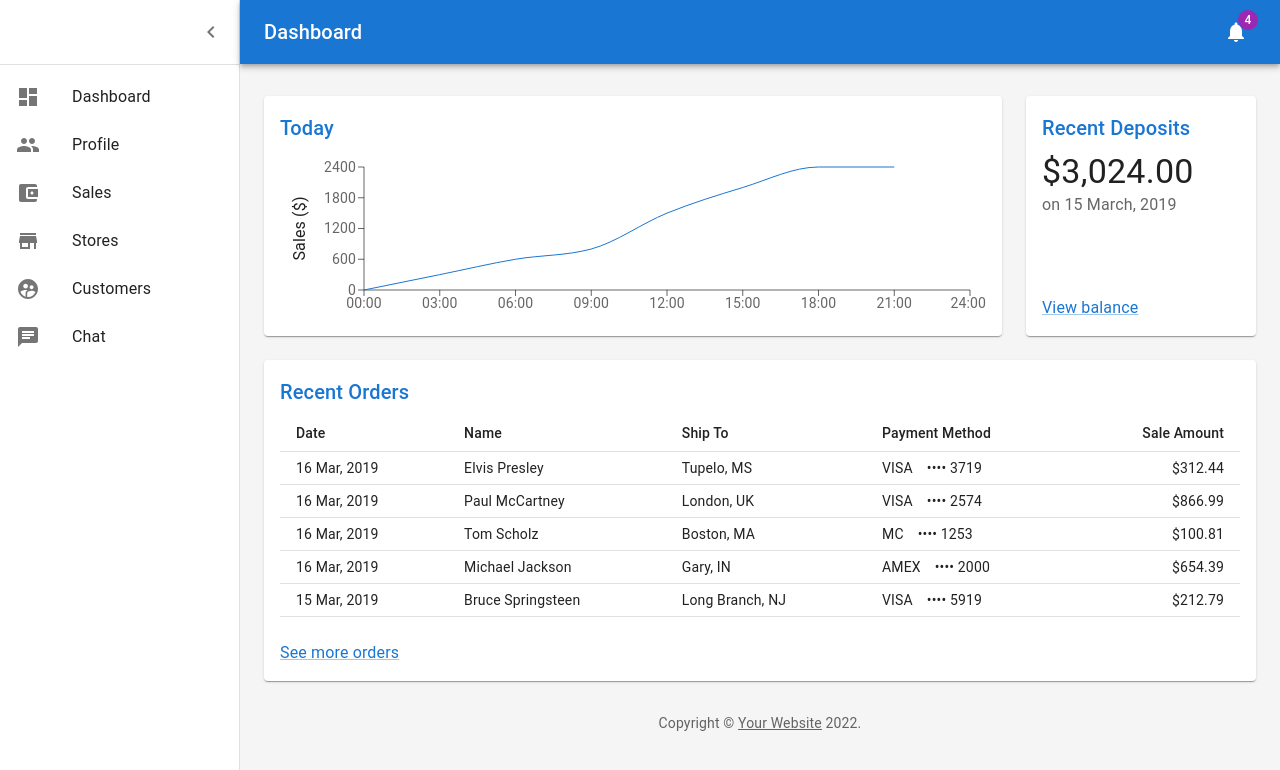
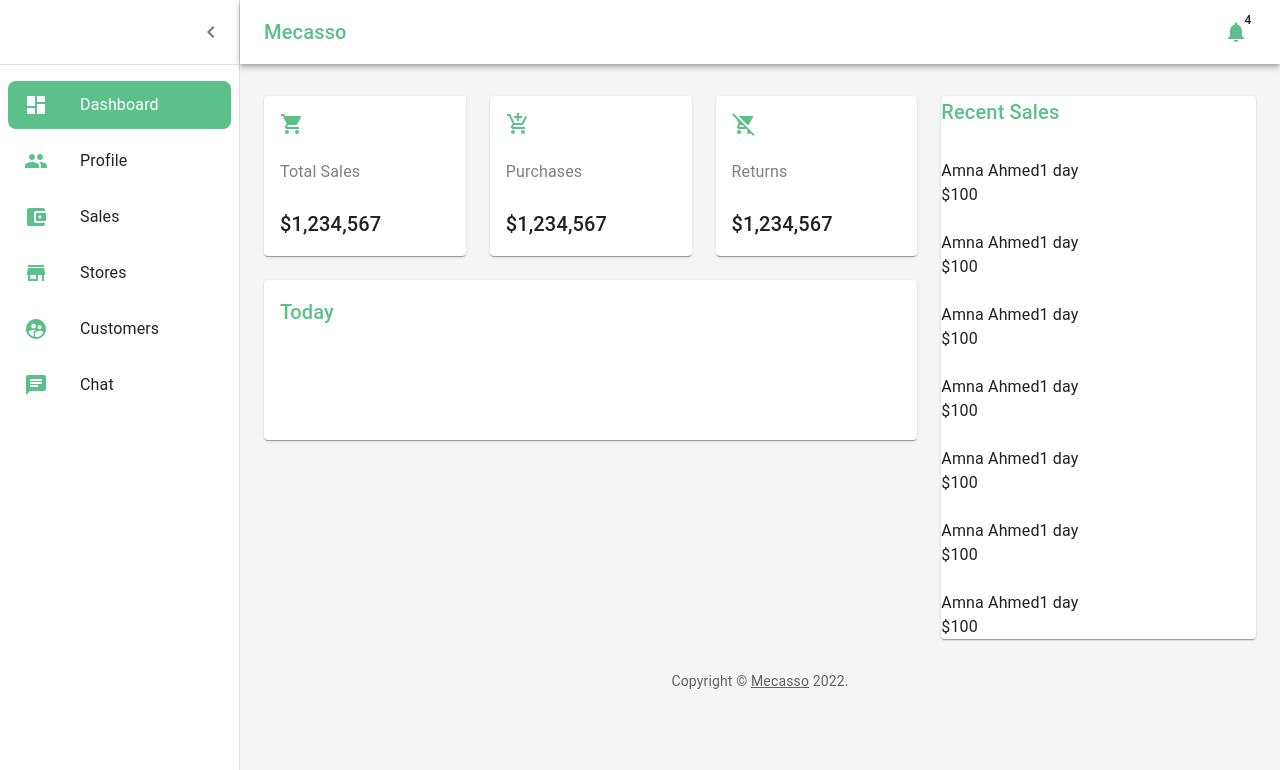
Before and after one commit to amaaz-arshad/Mecasso, a React (Create React App) app: page / in a window 1280 px wide. Shown: the top 770 px of the page. Built offline with nearby package versions, Linux system fonts and the light colour scheme.

Commit message:
dashboard

```diff
--- a/src/App.js
+++ b/src/App.js
@@ -1,76 +1,12 @@
-import "./App.css"
-import Container from "@mui/material/Container"
-import Grid from "@mui/material/Grid"
-import Paper from "@mui/material/Paper"
-import Typography from "@mui/material/Typography"
-import Link from "@mui/material/Link"
-import Chart from "./screens/seller/dashboard/Chart"
-import Deposits from "./screens/seller/dashboard/Deposits"
-import Orders from "./screens/seller/dashboard/Orders"
-import SellerLayout from "./screens/seller/layout/SellerLayout"
-import {  ThemeProvider } from "@mui/material"
+import Dashboard from "./screens/seller/dashboard/Dashboard"
 import theme from "./styles/SellerStyles"
+import {ThemeProvider } from "@mui/material/styles"
 
-function Copyright(props) {
-  return (
-    <Typography
-      variant="body2"
-      color="text.secondary"
-      align="center"
-      {...props}
-    >
-      {"Copyright © "}
-      <Link color="inherit" href="#">
-        Your Website
-      </Link>{" "}
-      {new Date().getFullYear()}
-      {"."}
-    </Typography>
-  )
-}
 
 function App() {
   return (
     <ThemeProvider theme={theme}>
-      <SellerLayout>
-        <Container maxWidth="lg" sx={{ mt: 4, mb: 4 }}>
-          <Grid container spacing={3}>
-            {/* Chart */}
-            <Grid item xs={12} md={8} lg={9}>
-              <Paper
-                sx={{
-                  p: 2,
-                  display: "flex",
-                  flexDirection: "column",
-                  height: 240,
-                }}
-              >
-                <Chart />
-              </Paper>
-            </Grid>
-            {/* Recent Deposits */}
-            <Grid item xs={12} md={4} lg={3}>
-              <Paper
-                sx={{
-                  p: 2,
-                  display: "flex",
-                  flexDirection: "column",
-                  height: 240,
-                }}
-              >
-                <Deposits />
-              </Paper>
-            </Grid>
-            {/* Recent Orders */}
-            <Grid item xs={12}>
-              <Paper sx={{ p: 2, display: "flex", flexDirection: "column" }}>
-                <Orders />
-              </Paper>
-            </Grid>
-          </Grid>
-          <Copyright sx={{ pt: 4 }} />
-        </Container>
-      </SellerLayout>
+      <Dashboard />
     </ThemeProvider>
   )
 }
--- /dev/null
+++ b/src/screens/seller/dashboard/Dashboard.js
@@ -0,0 +1,60 @@
+import React from "react"
+import Container from "@mui/material/Container"
+import Grid from "@mui/material/Grid"
+import Paper from "@mui/material/Paper"
+import Typography from "@mui/material/Typography"
+import Link from "@mui/material/Link"
+import Chart from "./Chart"
+import Deposits from "./Deposits"
+import Orders from "./Orders"
+
+import { ThemeProvider } from "@mui/material"
+import theme from "../layout/SellerLayout"
+import SellerLayout from "../layout/SellerLayout"
+import RecentSales from "./RecentSales"
+
+function Copyright(props) {
+  return (
+    <Typography
+      variant="body2"
+      color="text.secondary"
+      align="center"
+      {...props}
+    >
+      {"Copyright © "}
+      <Link color="inherit" href="#">
+        Mecasso
+      </Link>{" "}
+      {new Date().getFullYear()}
+      {"."}
+    </Typography>
+  )
+}
+
+const Dashboard = () => {
+  return (
+      <SellerLayout>
+        <Container maxWidth="lg" sx={{ mt: 4, mb: 4 }}>
+          <Grid container spacing={3}>
+            {/* grid 1 */}
+            <Grid item xs={12} md={8}>
+              <Deposits/>
+            </Grid>
+
+            <Grid item xs={12} md={4}>
+              {/* recent sales */}
+              <Paper>
+                <RecentSales />
+              </Paper>
+            </Grid>
+
+            {/* grid 2 */}
+            <Grid xs={12}>{/* latest invoices */}</Grid>
+          </Grid>
+          <Copyright sx={{ pt: 4 }} />
+        </Container>
+      </SellerLayout>
+  )
+}
+
+export default Dashboard
--- a/src/screens/seller/dashboard/Deposits.js
+++ b/src/screens/seller/dashboard/Deposits.js
@@ -1,27 +1,54 @@
-import * as React from "react"
-import Link from "@mui/material/Link"
+import React from "react"
+import ShoppingCartIcon from "@mui/icons-material/ShoppingCart"
+import AddShoppingCartIcon from "@mui/icons-material/AddShoppingCart"
+import RemoveShoppingCartIcon from "@mui/icons-material/RemoveShoppingCart"
+import Grid from "@mui/material/Grid"
+import Paper from "@mui/material/Paper"
 import Typography from "@mui/material/Typography"
-import Title from "../layout/Title"
+import { paperStyle } from "../../../styles/SellerStyles"
+import Chart from "./Chart"
 
-function preventDefault(event) {
-  event.preventDefault()
+const data = [
+  {
+    id: 1,
+    icon: <ShoppingCartIcon color="primary" />,
+    title: "Total Sales",
+    value: "$1,234,567",
+  },
+  {
+    id: 2,
+    icon: <AddShoppingCartIcon color="primary" />,
+    title: "Purchases",
+    value: "$1,234,567",
+  },
+  {
+    id: 3,
+    icon: <RemoveShoppingCartIcon color="primary" />,
+    title: "Returns",
+    value: "$1,234,567",
+  },
+]
+
+const Deposits = () => {
+  return (
+    <Grid container spacing={3}>
+      {/* sale */}
+      {data.map(({ id, icon, title, value }, index) => (
+        <Grid item xs={12} md={4}>
+          <Paper sx={paperStyle}>
+            {icon}
+            <Typography color="gray">{title}</Typography>
+            <Typography variant="h6">{value}</Typography>
+          </Paper>
+        </Grid>
+      ))}
+      <Grid item xs={12}>
+        <Paper sx={paperStyle}>
+          <Chart />
+        </Paper>
+      </Grid>
+    </Grid>
+  )
 }
 
-export default function Deposits() {
-  return (
-    <React.Fragment>
-      <Title>Recent Deposits</Title>
-      <Typography component="p" variant="h4">
-        $3,024.00
-      </Typography>
-      <Typography color="text.secondary" sx={{ flex: 1 }}>
-        on 15 March, 2019
-      </Typography>
-      <div>
-        <Link color="primary" href="#" onClick={preventDefault}>
-          View balance
-        </Link>
-      </div>
-    </React.Fragment>
-  )
-}
+export default Deposits
--- a/src/screens/seller/dashboard/Orders.js
+++ b/src/screens/seller/dashboard/Orders.js
@@ -62,7 +62,7 @@ function preventDefault(event) {
 export default function Orders() {
   return (
     <React.Fragment>
-      <Title>Recent Orders</Title>
+      <Title>Latest Invoices</Title>
       <Table size="small">
         <TableHead>
           <TableRow>
--- /dev/null
+++ b/src/screens/seller/dashboard/RecentSales.js
@@ -0,0 +1,33 @@
+import React from "react"
+import { paperStyle, smallImageStyle } from "../../../styles/SellerStyles"
+import Title from "../layout/Title"
+
+const data = [
+  { id: 0, image: "", name: "Amna Ahmed", time: "1 day", price: "$100" },
+  { id: 1, image: "", name: "Amna Ahmed", time: "1 day", price: "$100" },
+  { id: 2, image: "", name: "Amna Ahmed", time: "1 day", price: "$100" },
+  { id: 3, image: "", name: "Amna Ahmed", time: "1 day", price: "$100" },
+  { id: 4, image: "", name: "Amna Ahmed", time: "1 day", price: "$100" },
+  { id: 5, image: "", name: "Amna Ahmed", time: "1 day", price: "$100" },
+  { id: 6, image: "", name: "Amna Ahmed", time: "1 day", price: "$100" },
+]
+
+const RecentSales = () => {
+  return (
+    <div>
+      <Title>Recent Sales</Title>
+      {data.map(({ id, image, name, time, price }) => (
+        <div key={id}>
+          <img src="" sx={smallImageStyle} alt="" />
+          <div sx={paperStyle}>
+            {name}
+            {time}
+          </div>
+          {price}
+        </div>
+      ))}
+    </div>
+  )
+}
+
+export default RecentSales
--- a/src/screens/seller/layout/listItems.js
+++ b/src/screens/seller/layout/ListItems.js
@@ -1,4 +1,3 @@
-import * as React from "react"
 import ListItemButton from "@mui/material/ListItemButton"
 import ListItemIcon from "@mui/material/ListItemIcon"
 import ListItemText from "@mui/material/ListItemText"
@@ -9,7 +8,12 @@ import StoreMallDirectoryIcon from "@mui/icons-material/StoreMallDirectory"
 import ChatIcon from "@mui/icons-material/Chat"
 import AccountBalanceWalletIcon from "@mui/icons-material/AccountBalanceWallet"
 import { ThemeProvider } from "@mui/material"
-import theme from "../../../styles/SellerStyles"
+import theme, {
+  iconStyle,
+  iconStyleSelected,
+  menuBackground,
+} from "../../../styles/SellerStyles"
+import { useState } from "react"
 
 const sidebarMenu = [
   { text: "Dashboard", icon: <DashboardIcon /> },
@@ -19,16 +23,26 @@ const sidebarMenu = [
   { text: "Customers", icon: <SupervisedUserCircleIcon /> },
   { text: "Chat", icon: <ChatIcon /> },
 ]
-
-export const mainListItems = (
-  <React.Fragment>
+const ListItems=()=> {
+  const [selectedIndex, setSelectedIndex] = useState(0)
+  return (
     <ThemeProvider theme={theme}>
       {sidebarMenu.map(({ text, icon }, index) => (
-        <ListItemButton>
-          <ListItemIcon>{icon}</ListItemIcon>
+        <ListItemButton
+          key={index}
+          sx={[{margin:"0.5rem",borderRadius:"0.5rem"}, selectedIndex === index && menuBackground]}
+          onClick={() => setSelectedIndex(index)}
+        >
+          <ListItemIcon
+            sx={selectedIndex === index ? iconStyleSelected : iconStyle}
+          >
+            {icon}
+          </ListItemIcon>
           <ListItemText primary={text} />
         </ListItemButton>
       ))}
     </ThemeProvider>
-  </React.Fragment>
-)
+  )
+}
+
+export default ListItems
--- a/src/screens/seller/layout/SellerLayout.js
+++ b/src/screens/seller/layout/SellerLayout.js
@@ -13,7 +13,10 @@ import Badge from "@mui/material/Badge"
 import MenuIcon from "@mui/icons-material/Menu"
 import ChevronLeftIcon from "@mui/icons-material/ChevronLeft"
 import NotificationsIcon from "@mui/icons-material/Notifications"
-import { mainListItems } from "./listItems"
+import ListItems from "./ListItems"
+import theme, {
+  whiteBackground,
+} from "../../../styles/SellerStyles"
 
 const drawerWidth = 240
 
@@ -61,7 +64,7 @@ const Drawer = styled(MuiDrawer, {
   },
 }))
 
-const mdTheme = createTheme()
+// const mdTheme = createTheme()
 
 function SellerContent(props) {
   const [open, setOpen] = React.useState(true)
@@ -70,10 +73,10 @@ function SellerContent(props) {
   }
 
   return (
-    <ThemeProvider theme={mdTheme}>
+    // <ThemeProvider theme={theme}>
       <Box sx={{ display: "flex" }}>
         <CssBaseline />
-        <AppBar position="absolute" open={open}>
+        <AppBar position="absolute" open={open} sx={whiteBackground} >
           <Toolbar
             sx={{
               pr: "24px", // keep right padding when drawer closed
@@ -81,7 +84,7 @@ function SellerContent(props) {
           >
             <IconButton
               edge="start"
-              color="inherit"
+              color="primary"
               aria-label="open drawer"
               onClick={toggleDrawer}
               sx={{
@@ -94,13 +97,13 @@ function SellerContent(props) {
             <Typography
               component="h1"
               variant="h6"
-              color="inherit"
+              color="primary"
               noWrap
               sx={{ flexGrow: 1 }}
             >
-              Dashboard
+              Mecasso
             </Typography>
-            <IconButton color="inherit">
+            <IconButton color="primary">
               <Badge badgeContent={4} color="secondary">
                 <NotificationsIcon />
               </Badge>
@@ -122,7 +125,7 @@ function SellerContent(props) {
           </Toolbar>
           <Divider />
           <List component="nav">
-            {mainListItems}
+            <ListItems/>
           </List>
         </Drawer>
         <Box
@@ -141,7 +144,7 @@ function SellerContent(props) {
           {props.children}
         </Box>
       </Box>
-    </ThemeProvider>
+    // </ThemeProvider>
   )
 }
 
--- a/src/styles/SellerStyles.js
+++ b/src/styles/SellerStyles.js
@@ -1,11 +1,35 @@
 import { createTheme } from "@mui/material/styles"
 
-const Colors = { primary: "#5BC08A" }
+// colors
+const Colors = { primary: "#5BC08A", secondary: "#fff" }
 
+// palette
 const theme = createTheme({
   palette: {
     primary: { main: Colors.primary },
+    secondary: { main: Colors.secondary },
   },
 })
 
+// icons style in side bar
+export const iconStyle = {
+  color: Colors.primary,
+}
+
+// selected icon style
+export const iconStyleSelected = { color: Colors.secondary }
+
+// background of selected item in sidebar
+export const menuBackground = {
+  backgroundColor: Colors.primary,
+  color: Colors.secondary,
+}
+
+export const paperStyle = { padding: "1rem", maxHeight:290,minHeight:160,display: "flex",flexDirection: "column", justifyContent: "space-between" }
+
+export const whiteBackground = { backgroundColor: Colors.secondary }
+
+export const smallImageStyle = {
+  width: "1rem", height: "1rem", backgroundColor: Colors.primary,borderRadius:"100%"}
+
 export default theme
```
